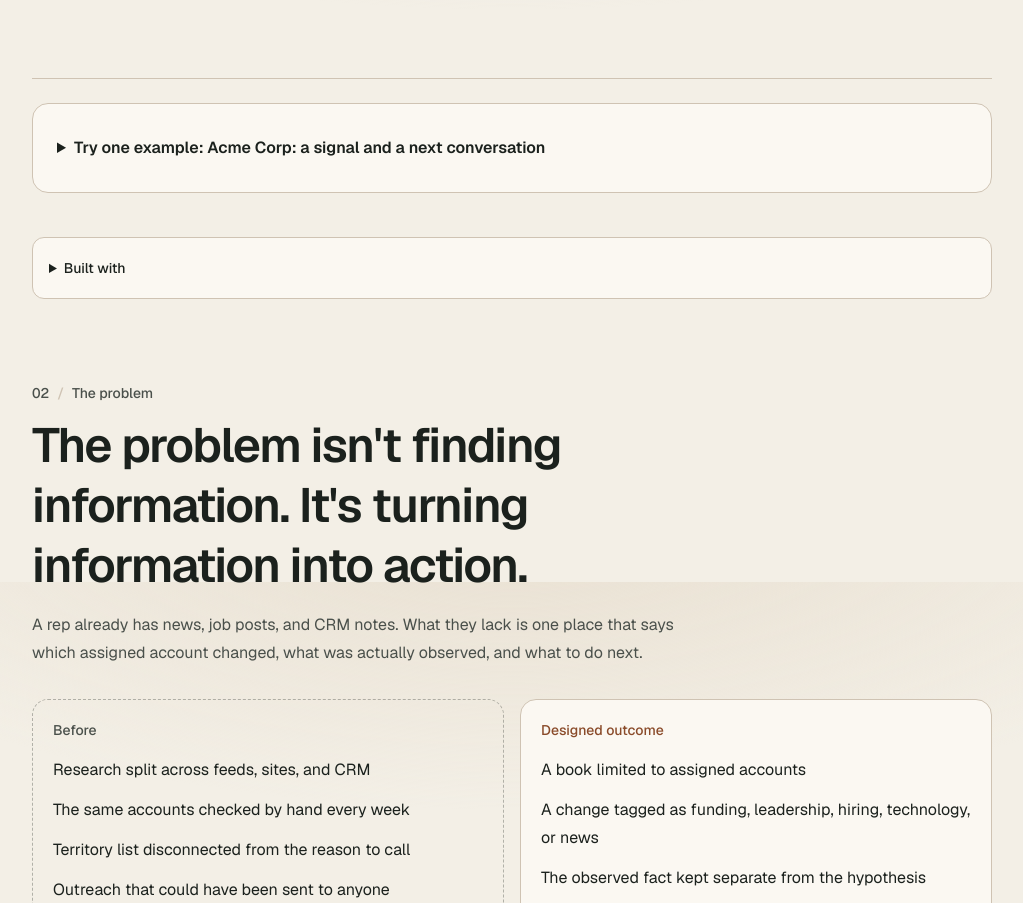
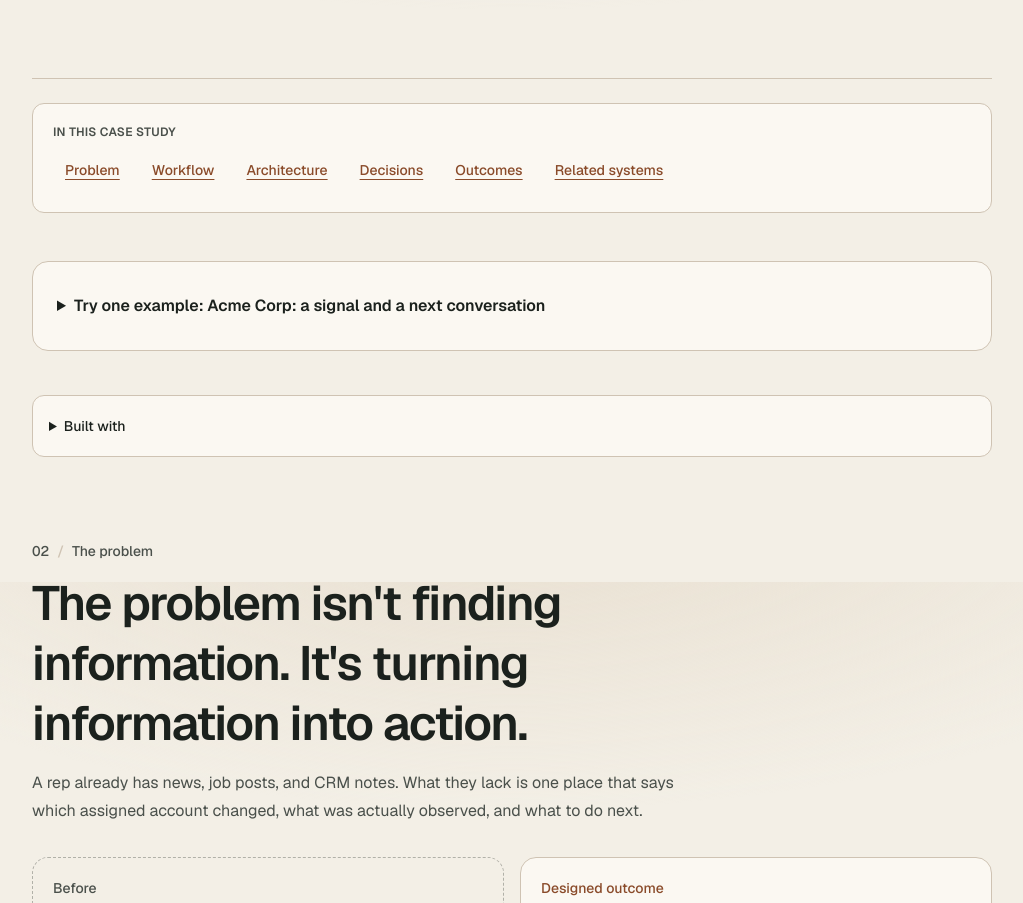
Before and after one commit to heyfunwhoa/byjoyaing-portfolio, a Next.js app: page /work/account-intelligence in a window 1280 px wide. Shown: the part 1018-1921 px from the top of the page, without its empty margins (128-1151 px from the left). Built offline with nearby package versions, Linux system fonts and the light colour scheme.

Commit message:
Improve experience and case study navigation

```diff
--- a/app/work/[slug]/page.tsx
+++ b/app/work/[slug]/page.tsx
@@ -1,5 +1,6 @@
 import { completePageMetadata } from "@/lib/page-metadata";
 import { ProjectTechnologyStack } from "@/components/portfolio/technology-stack";
+import { DisclosureSection } from "@/components/disclosure-section";
 import { AccountIntelligenceCase } from "@/components/account-intelligence-case";
 import { AtlasCase } from "@/components/atlas-case";
 import { CompetitiveIntelligenceCase } from "@/components/competitive-intelligence-case";
@@ -9,6 +10,7 @@ import { RelatedWork } from "@/components/related-work";
 import { PageMain } from "@/components/page-main";
 import { SampleRecordView } from "@/components/sample-record";
 import { WorkCaseBreadcrumb } from "@/components/collection-breadcrumb";
+import { CaseStudyContents } from "@/components/case-study-contents";
 import { ProjectKindLabel } from "@/components/project-kind-label";
 import { StatusBadge } from "@/components/status-badge";
 import { projects } from "@/lib/portfolio";
@@ -43,9 +45,17 @@ export async function generateMetadata({
   );
 }
 
-function Block({ title, children }: { title: string; children: ReactNode }) {
+function Block({
+  id,
+  title,
+  children,
+}: {
+  id: string;
+  title: string;
+  children: ReactNode;
+}) {
   return (
-    <section className="flex flex-col gap-3 border-t border-border py-8">
+    <section id={id} className="scroll-mt-24 flex flex-col gap-3 border-t border-border py-8">
       <h2 className="text-lg font-semibold tracking-tight text-foreground">
         {title}
       </h2>
@@ -173,6 +183,16 @@ export default async function ProjectPage({ params }: ProjectPageProps) {
 
           <ProjectTechnologyStack slug={project.slug} />
 
+          <CaseStudyContents
+            sections={[
+              { id: "where-it-stands", label: "Current status" },
+              { id: "my-role", label: "My role" },
+              { id: "outcome", label: "Evidence" },
+              { id: "links", label: "Sources and links" },
+              { id: "how-it-works", label: "How it works" },
+            ]}
+          />
+
           <div className="grid gap-4">
             {sales.fieldAsset ? (
               <section className="border border-accent/50 bg-card p-5">
@@ -196,15 +216,16 @@ export default async function ProjectPage({ params }: ProjectPageProps) {
             ) : null}
           </div>
 
-          <Block title="Where it stands">
+          <Block id="where-it-stands" title="Where it stands">
             <p>{sales.maturityDetail}</p>
           </Block>
 
-          <Block title="My role">
+          <Block id="my-role" title="My role">
             <p>{sales.myRole}</p>
           </Block>
 
           <Block
+            id="outcome"
             title={
               sales.result.kind === "measured"
                 ? "What is on record"
@@ -214,7 +235,7 @@ export default async function ProjectPage({ params }: ProjectPageProps) {
             <p>{sales.result.text}</p>
           </Block>
 
-          <Block title="Links">
+          <Block id="links" title="Links">
             {sales.links.length === 0 ? (
               <p>No public demo or repository beyond this page.</p>
             ) : (
@@ -244,11 +265,12 @@ export default async function ProjectPage({ params }: ProjectPageProps) {
 
           {sample ? <SampleRecordView sample={sample} /> : null}
 
-          <details className="border-t border-border py-5">
-            <summary className="cursor-pointer text-lg font-semibold tracking-tight text-foreground">
-              How it works
-            </summary>
-            <div className="mt-6 flex flex-col gap-6 text-base leading-7 text-muted">
+          <DisclosureSection
+            id="how-it-works"
+            title="How it works"
+            className="my-6"
+          >
+            <div className="flex flex-col gap-6 text-base leading-7 text-muted">
               <section className="flex flex-col gap-2">
                 <h3 className="font-medium text-foreground">
                   The problem I kept seeing
@@ -346,7 +368,7 @@ export default async function ProjectPage({ params }: ProjectPageProps) {
                 </ul>
               </section>
             </div>
-          </details>
+          </DisclosureSection>
 
           <RelatedWork slug={slug} />
         </article>
--- a/components/account-intelligence-case.tsx
+++ b/components/account-intelligence-case.tsx
@@ -6,6 +6,7 @@ import { AccountIntelligenceWorkflow } from "@/components/account-intelligence-w
 import { RelatedWork } from "@/components/related-work";
 import { PageMain } from "@/components/page-main";
 import { WorkCaseBreadcrumb } from "@/components/collection-breadcrumb";
+import { CaseStudyContents } from "@/components/case-study-contents";
 import { ProjectKindLabel } from "@/components/project-kind-label";
 import { StatusBadge } from "@/components/status-badge";
 import { demoAccounts, demoSignals } from "@/lib/account-intelligence-demo";
@@ -195,13 +196,24 @@ export function AccountIntelligenceCase() {
         </div>
       </section>
 
+      <CaseStudyContents
+        sections={[
+          { id: "problem-title", label: "Problem" },
+          { id: "workflow", label: "Workflow" },
+          { id: "architecture", label: "Architecture" },
+          { id: "design-decisions", label: "Decisions" },
+          { id: "outcomes-title", label: "Outcomes" },
+          { id: "connected-title", label: "Related systems" },
+        ]}
+      />
+
       <PortfolioExample key="account-intelligence" example={portfolioExamples["account-intelligence"]} />
 
       <ProjectTechnologyStack slug="account-intelligence" />
 
       <section className="border-b border-border py-16" aria-labelledby="problem-title">
         <SectionLabel index="02">The problem</SectionLabel>
-        <h2 id="problem-title" className="mt-3 max-w-2xl font-display text-3xl leading-tight tracking-tight sm:text-5xl">
+        <h2 id="problem-title" className="scroll-mt-24 mt-3 max-w-2xl font-display text-3xl leading-tight tracking-tight sm:text-5xl">
           The problem isn&apos;t finding information. It&apos;s turning information into action.
         </h2>
         <p className="mt-4 max-w-2xl text-base leading-7 text-muted">
@@ -339,7 +351,7 @@ export function AccountIntelligenceCase() {
 
       <section className="border-b border-border py-16" aria-labelledby="outcomes-title">
         <SectionLabel index="06">Outcomes and roadmap</SectionLabel>
-        <h2 id="outcomes-title" className="mt-3 max-w-2xl font-display text-3xl leading-tight tracking-tight sm:text-5xl">
+        <h2 id="outcomes-title" className="scroll-mt-24 mt-3 max-w-2xl font-display text-3xl leading-tight tracking-tight sm:text-5xl">
           Measuring what matters.
         </h2>
         <p className="mt-4 max-w-2xl text-base leading-7 text-muted">
@@ -407,7 +419,7 @@ export function AccountIntelligenceCase() {
       </section>
 
       <section className="py-16" aria-labelledby="connected-title">
-        <h2 id="connected-title" className="text-lg font-semibold tracking-tight">
+        <h2 id="connected-title" className="scroll-mt-24 text-lg font-semibold tracking-tight">
           Connected GTM systems
         </h2>
         <div className="mt-6 grid gap-4 md:grid-cols-2">
--- /dev/null
+++ b/components/case-study-contents.tsx
@@ -0,0 +1,33 @@
+type CaseStudySection = {
+  id: string;
+  label: string;
+};
+
+export function CaseStudyContents({
+  sections,
+}: {
+  sections: CaseStudySection[];
+}) {
+  return (
+    <nav
+      aria-label="Case study contents"
+      className="my-6 rounded-xl border border-border bg-card p-4 sm:p-5"
+    >
+      <p className="text-xs font-semibold uppercase tracking-wide text-muted">
+        In this case study
+      </p>
+      <ul className="mt-2 flex flex-wrap gap-x-2 gap-y-1">
+        {sections.map((section) => (
+          <li key={section.id}>
+            <a
+              href={`#${section.id}`}
+              className="inline-flex min-h-11 items-center rounded-md px-3 text-sm font-medium text-accent underline underline-offset-4 hover:bg-surface-sage focus-visible:outline-2 focus-visible:outline-offset-2 focus-visible:outline-accent"
+            >
+              {section.label}
+            </a>
+          </li>
+        ))}
+      </ul>
+    </nav>
+  );
+}
--- a/components/competitive-intelligence-case.tsx
+++ b/components/competitive-intelligence-case.tsx
@@ -6,6 +6,7 @@ import { CompetitiveIntelligenceWorkflow } from "@/components/competitive-intell
 import { RelatedWork } from "@/components/related-work";
 import { PageMain } from "@/components/page-main";
 import { WorkCaseBreadcrumb } from "@/components/collection-breadcrumb";
+import { CaseStudyContents } from "@/components/case-study-contents";
 import { ProjectKindLabel } from "@/components/project-kind-label";
 import { StatusBadge } from "@/components/status-badge";
 import { providers } from "@/lib/competitive-intelligence-demo";
@@ -193,13 +194,23 @@ export function CompetitiveIntelligenceCase() {
         </div>
       </section>
 
+      <CaseStudyContents
+        sections={[
+          { id: "problem-title", label: "Problem" },
+          { id: "workflow", label: "Workflow" },
+          { id: "architecture", label: "Architecture" },
+          { id: "design-decisions", label: "Decisions" },
+          { id: "outcomes-title", label: "Outcomes" },
+        ]}
+      />
+
       <PortfolioExample key="competitive-intelligence-engine" example={portfolioExamples["competitive-intelligence-engine"]} />
 
       <ProjectTechnologyStack slug="competitive-intelligence-engine" />
 
       <section className="border-b border-border py-16">
         <Label index="02">The intelligence problem</Label>
-        <h2 className="mt-3 max-w-2xl font-display text-3xl leading-tight tracking-tight sm:text-5xl">
+        <h2 id="problem-title" className="scroll-mt-24 mt-3 max-w-2xl font-display text-3xl leading-tight tracking-tight sm:text-5xl">
           Competitive knowledge changes. Static battlecards do not.
         </h2>
         <div className="mt-8 grid items-start gap-4 lg:grid-cols-[minmax(0,1fr)_auto_minmax(0,1fr)]">
@@ -333,7 +344,7 @@ export function CompetitiveIntelligenceCase() {
 
       <section className="border-b border-border py-16">
         <Label index="06">Outcomes and roadmap</Label>
-        <h2 className="mt-3 max-w-2xl font-display text-3xl leading-tight tracking-tight sm:text-5xl">
+        <h2 id="outcomes-title" className="scroll-mt-24 mt-3 max-w-2xl font-display text-3xl leading-tight tracking-tight sm:text-5xl">
           Measuring intelligence quality and field adoption.
         </h2>
         <p className="mt-4 max-w-2xl text-base leading-7 text-muted">
--- a/components/customer-feedback-case.tsx
+++ b/components/customer-feedback-case.tsx
@@ -6,6 +6,7 @@ import { CustomerFeedbackWorkflow } from "@/components/customer-feedback-workflo
 import { RelatedWork } from "@/components/related-work";
 import { PageMain } from "@/components/page-main";
 import { WorkCaseBreadcrumb } from "@/components/collection-breadcrumb";
+import { CaseStudyContents } from "@/components/case-study-contents";
 import { ProjectKindLabel } from "@/components/project-kind-label";
 import { StatusBadge } from "@/components/status-badge";
 
@@ -181,13 +182,23 @@ export function CustomerFeedbackCase() {
         </div>
       </section>
 
+      <CaseStudyContents
+        sections={[
+          { id: "problem-title", label: "Problem" },
+          { id: "workflow", label: "Workflow" },
+          { id: "architecture", label: "Architecture" },
+          { id: "design-decisions", label: "Decisions" },
+          { id: "outcomes-title", label: "Outcomes" },
+        ]}
+      />
+
       <PortfolioExample key="customer-feedback-intelligence" example={portfolioExamples["customer-feedback-intelligence"]} />
 
       <ProjectTechnologyStack slug="customer-feedback-intelligence" />
 
       <section className="border-b border-border py-16">
         <Label index="02">The feedback problem</Label>
-        <h2 className="mt-3 max-w-2xl font-display text-3xl leading-tight tracking-tight sm:text-5xl">
+        <h2 id="problem-title" className="scroll-mt-24 mt-3 max-w-2xl font-display text-3xl leading-tight tracking-tight sm:text-5xl">
           Customer feedback is everywhere. Product context is not.
         </h2>
         <div className="mt-8 grid items-center gap-6 lg:grid-cols-[minmax(0,1fr)_auto_minmax(0,1fr)]">
@@ -325,7 +336,7 @@ export function CustomerFeedbackCase() {
 
       <section className="border-b border-border py-16">
         <Label index="06">Outcomes and roadmap</Label>
-        <h2 className="mt-3 max-w-2xl font-display text-3xl leading-tight tracking-tight sm:text-5xl">
+        <h2 id="outcomes-title" className="scroll-mt-24 mt-3 max-w-2xl font-display text-3xl leading-tight tracking-tight sm:text-5xl">
           Measuring what matters.
         </h2>
         <p className="mt-4 max-w-2xl text-base leading-7 text-muted">
--- a/components/field-asset-case.tsx
+++ b/components/field-asset-case.tsx
@@ -5,6 +5,7 @@ import { PageMain } from "@/components/page-main";
 import { RelatedWork } from "@/components/related-work";
 import { SampleRecordView } from "@/components/sample-record";
 import { WorkCaseBreadcrumb } from "@/components/collection-breadcrumb";
+import { CaseStudyContents } from "@/components/case-study-contents";
 import { ProjectKindLabel } from "@/components/project-kind-label";
 import { StatusBadge } from "@/components/status-badge";
 import { salesProject, sampleFor } from "@/lib/sales";
@@ -33,10 +34,18 @@ export function FieldAssetCase({
         </h1>
         <p className="mt-4 max-w-2xl text-base leading-7 text-muted">{project.sales.salesQuestion}</p>
       </section>
+      <CaseStudyContents
+        sections={[
+          { id: "used-in-field", label: "Field evidence" },
+          { id: "where-it-stands", label: "Current status" },
+          { id: "outcome", label: "Outcome" },
+        ]}
+      />
+
       {slug === "truffle-camp" ? <PortfolioExample key={slug} example={portfolioExamples[slug]} /> : null}
       <ProjectTechnologyStack slug={slug} />
 
-      <section className="grid gap-4 border-b border-border py-12 md:grid-cols-2">
+      <section id="used-in-field" className="scroll-mt-24 grid gap-4 border-b border-border py-12 md:grid-cols-2">
         <article className="rounded-2xl border border-border bg-card p-5">
           <h2 className="text-sm font-medium">What was used in the field</h2>
           <p className="mt-3 text-sm leading-6 text-muted">
@@ -51,7 +60,7 @@ export function FieldAssetCase({
         </article>
       </section>
 
-      <section className="border-b border-border py-12">
+      <section id="where-it-stands" className="scroll-mt-24 border-b border-border py-12">
         <h2 className="text-lg font-semibold">Where it stands</h2>
         <p className="mt-3 max-w-2xl text-base leading-7 text-muted">{project.sales.maturityDetail}</p>
         <p className="mt-4 max-w-2xl text-sm leading-6 text-muted">{project.sales.workingToday}</p>
@@ -62,7 +71,7 @@ export function FieldAssetCase({
         ) : null}
       </section>
 
-      <section className="py-12">
+      <section id="outcome" className="scroll-mt-24 py-12">
         <p className="max-w-2xl text-sm leading-6 text-muted">{project.sales.result.text}</p>
         <RelatedWork slug={slug} />
       </section>
```
Also changed, not shown: app/experience/page.tsx (+0 -14 lines), components/atlas-case.tsx (+13 -3 lines), 2 other files (tests, documents, lock files or other folders).
